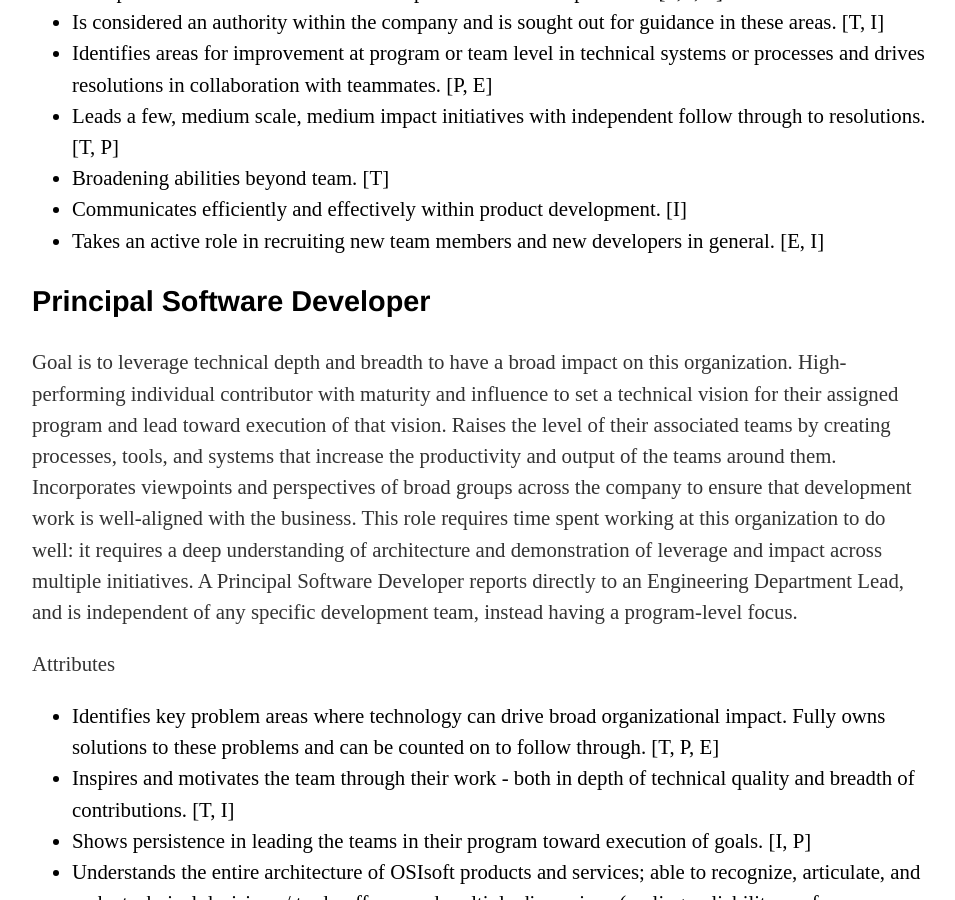
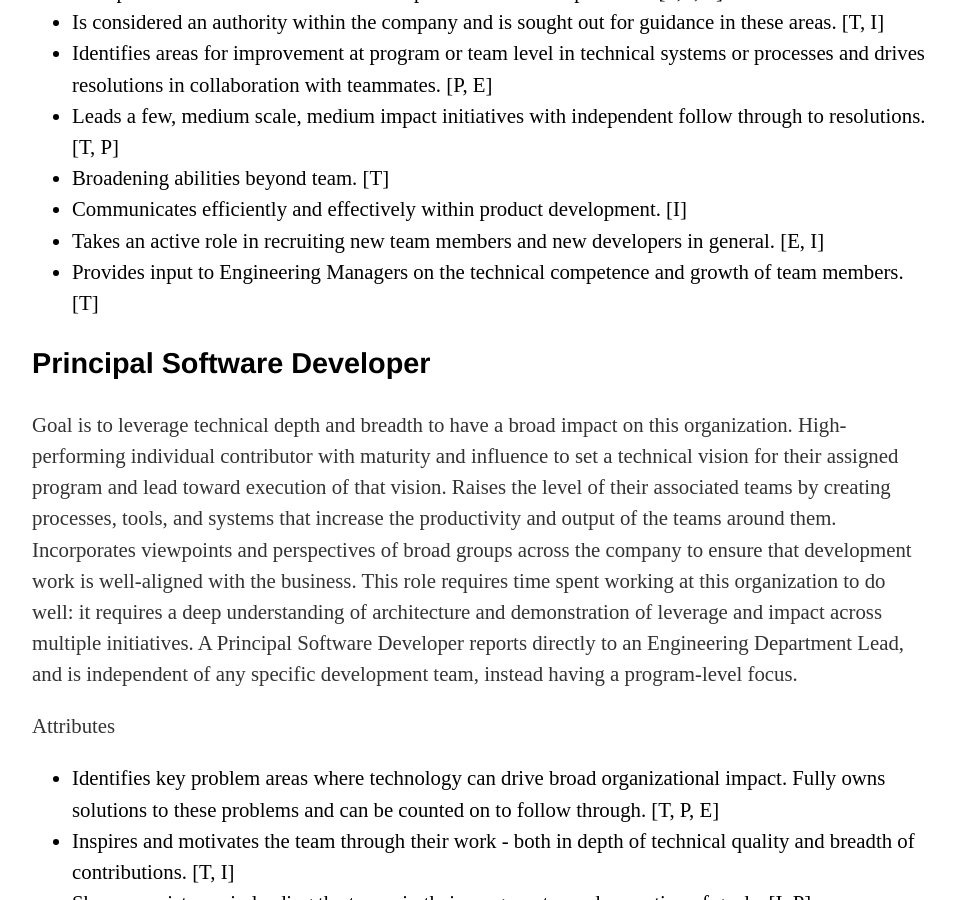
Before and after one commit to OSIEng/osieng.github.io, a Jekyll site: the page built from technical_track/index.html, in a window 1280 px wide and 900 px high, scrolled down 5999 px. Shown: the whole window, without its empty margins (160-1115 px from the left). Built offline with Jekyll 4.4.1, drawn with Linux system fonts in a browser that asks for light colours.

Commit message:
Update index.html

```diff
--- a/technical_track/index.html
+++ b/technical_track/index.html
@@ -161,6 +161,7 @@ Demonstrates established leadership and influence at the team and program level.
 		<li>Broadening abilities beyond team. [T] </li>
 		<li>Communicates efficiently and effectively within product development. [I] </li>
 		<li>Takes an active role in recruiting new team members and new developers in general. [E, I] </li>
+		<li>Provides input to Engineering Managers on the technical competence and growth of team members. [T]</li>
 	</ul>
 </p>
 
```
